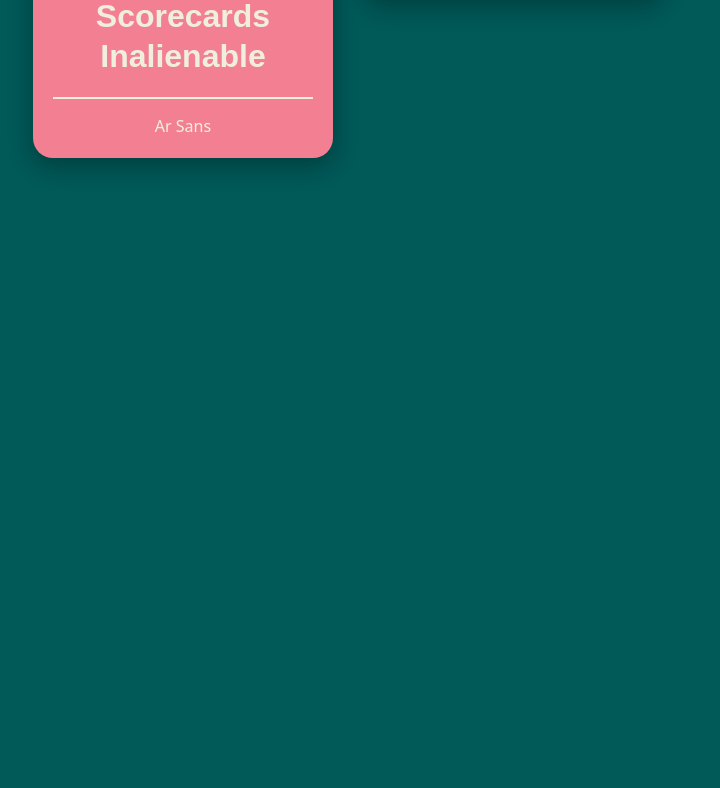
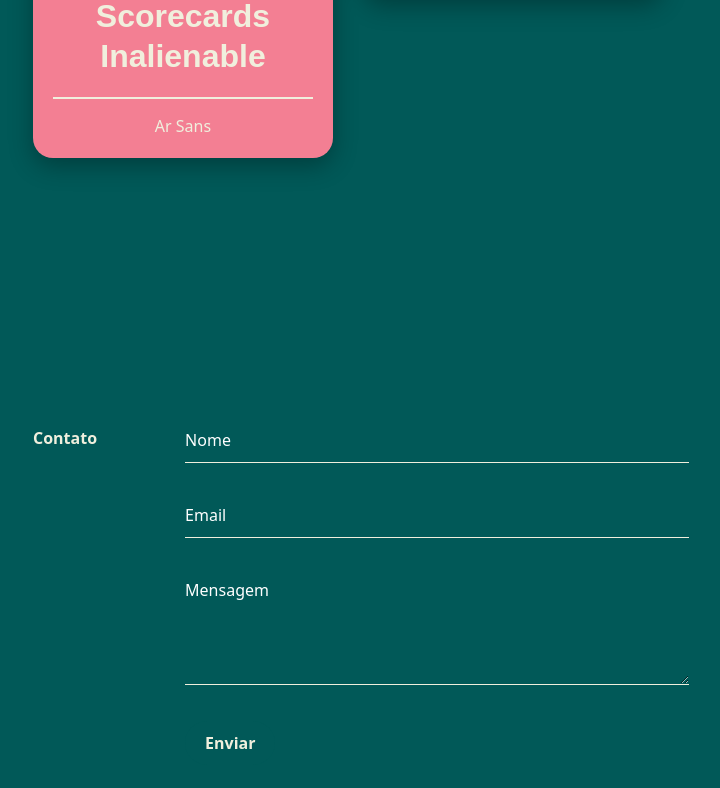
Before and after one commit to filipenegrao/ligatipo-site-2025, a Next.js app: page / in a window 1280 px wide. Shown: the part 3102-3890 px from the top of the page, without its empty margins (15-735 px from the left). Before the commit the page ends 3400 px from the top, so only its background shows below. Built offline with nearby package versions, Linux system fonts and the light colour scheme.

Commit message:
implement contact email sender

```diff
--- /dev/null
+++ b/app/api/contact/route.js
@@ -0,0 +1,49 @@
+import nodemailer from "nodemailer";
+
+// API Route for contact form (Next.js 13+ App Router)
+export async function POST(req) {
+  try {
+    const data = await req.json();
+    const { name, email, message } = data;
+
+    // Configuração do transporter
+    const transporter = nodemailer.createTransport({
+      host: process.env.EMAIL_HOST,
+      port: Number(process.env.EMAIL_PORT),
+      secure: true,
+      auth: {
+        user: process.env.EMAIL_USER,
+        pass: process.env.EMAIL_PASS,
+      },
+    });
+
+    // Monta o e-mail
+    const mailOptions = {
+      from: `Contato Ligatipo <${process.env.EMAIL_USER}>`,
+      to: process.env.EMAIL_TO,
+      subject: `Nova mensagem de contato - Ligatipo`,
+      replyTo: email,
+      text: `Nome: ${name}\nEmail: ${email}\nMensagem: ${message}`,
+      html: `<p><b>Nome:</b> ${name}</p><p><b>Email:</b> ${email}</p><p><b>Mensagem:</b><br/>${message.replace(
+        /\n/g,
+        "<br/>"
+      )}</p>`,
+    };
+
+    await transporter.sendMail(mailOptions);
+
+    return new Response(JSON.stringify({ ok: true }), {
+      status: 200,
+      headers: { "Content-Type": "application/json" },
+    });
+  } catch (error) {
+    console.error(error);
+    return new Response(
+      JSON.stringify({ ok: false, error: "Erro ao enviar e-mail." }),
+      {
+        status: 500,
+        headers: { "Content-Type": "application/json" },
+      }
+    );
+  }
+}
--- a/app/globals.scss
+++ b/app/globals.scss
@@ -1,9 +1,11 @@
+@use "sass:color";
+
 /* SCSS RGB */
 $green: rgba(1, 89, 88, 1);
 $eggshell: rgba(240, 239, 221, 1);
 $tea-rose: rgba(248, 205, 204, 1);
 $mustard: rgba(255, 221, 68, 1);
-$rose-pompadour: rgba(243, 127, 147, 1);
+$rose-pompadour: #f37f93;
 
 // SCSS SIZES
 // size for headers' width
@@ -58,3 +60,19 @@ body {
         }
     }
 }
+
+.button {
+    background-color: $green;
+    color: $eggshell;
+    border: none;
+    padding: 10px 20px;
+    border-radius: 25px;
+    cursor: pointer;
+    font-size: 16px;
+    transition: background-color 0.3s ease;
+    font-weight: bold;
+
+    &:hover {
+        background-color: color.adjust($green, $lightness: -5%);
+    }
+}
--- a/app/page.js
+++ b/app/page.js
@@ -8,6 +8,7 @@ import IntroSection from "@/components/sections/introSection";
 import WhatWeDo from "@/components/sections/whatWeDo";
 import OurTeam from "@/components/sections/ourTeam";
 import Fonts from "@/components/sections/fonts";
+import Contact from "@/components/sections/contact";
 
 export default function Home() {
   return (
@@ -32,6 +33,7 @@ export default function Home() {
       <OurTeam />
       <WhatWeDo />
       <Fonts />
+      <Contact />
     </>
   );
 }
--- /dev/null
+++ b/components/sections/contact.js
@@ -0,0 +1,105 @@
+import { useState } from "react";
+import styles from "./contact.module.scss";
+
+export default function Contact() {
+  const [form, setForm] = useState({ name: "", email: "", message: "" });
+  const [status, setStatus] = useState(null);
+  const [loading, setLoading] = useState(false);
+
+  const handleChange = (e) => {
+    setForm({ ...form, [e.target.name]: e.target.value });
+  };
+
+  const handleSubmit = async (e) => {
+    e.preventDefault();
+    setLoading(true);
+    setStatus(null);
+    try {
+      const res = await fetch("/api/contact", {
+        method: "POST",
+        headers: { "Content-Type": "application/json" },
+        body: JSON.stringify(form),
+      });
+      if (res.ok) {
+        setStatus("success");
+        setForm({ name: "", email: "", message: "" });
+      } else {
+        setStatus("error");
+      }
+    } catch (err) {
+      setStatus("error");
+    } finally {
+      setLoading(false);
+    }
+  };
+
+  return (
+    <section
+      className={`${styles["section-contact"]} ${styles.section} themed-section`}
+      data-bg="#F37F93"
+      data-menu="#015958"
+    >
+      <div className={styles["section-content"]}>
+        <h2 className={styles["section-header"]}>Contato</h2>
+        <form className={styles["contact-form"]} onSubmit={handleSubmit}>
+          <div className={styles["form-input-group"]}>
+            <input
+              type="text"
+              id="name"
+              name="name"
+              required
+              value={form.name}
+              onChange={handleChange}
+            />
+            <label htmlFor="name">Nome</label>
+          </div>
+
+          <div className={styles["form-input-group"]}>
+            <input
+              type="email"
+              id="email"
+              name="email"
+              required
+              value={form.email}
+              onChange={handleChange}
+            />
+            <label htmlFor="email">Email</label>
+          </div>
+
+          <div
+            className={`${styles["form-input-group"]} ${styles["textarea-group"]}`}
+          >
+            <textarea
+              id="message"
+              name="message"
+              rows="4"
+              required
+              value={form.message}
+              onChange={handleChange}
+            ></textarea>
+            <label htmlFor="message">Mensagem</label>
+          </div>
+
+          <button
+            type="submit"
+            className={`${styles["submit-button"]} button`}
+            disabled={loading}
+          >
+            {loading ? "Enviando..." : "Enviar"}
+          </button>
+          {status === "success" && (
+            // <p style={{ color: "green", marginTop: 10 }}>Mensagem enviada!</p>
+            <p className={`${styles["success-message"]} ${styles["message"]}`}>
+              Mensagem enviada!
+            </p>
+          )}
+          {status === "error" && (
+            <p className={`${styles["error-message"]} ${styles["message"]}`}>
+              Erro ao enviar. Tente novamente.
+            </p>
+          )}
+        </form>
+      </div>
+    </section>
+  );
+}
--- /dev/null
+++ b/components/sections/contact.module.scss
@@ -0,0 +1,65 @@
+@use "../../app/globals" as *;
+
+.section-content {
+    display: flex;
+}
+
+.contact-form {
+    padding-left: 5.5rem;
+    padding-top: 2.5rem;
+    width: 50%;
+}
+
+.form-input-group {
+    position: relative;
+
+    textarea,
+    input {
+        width: 100%;
+        padding: 10px 0;
+        font-size: 16px;
+        color: $eggshell;
+        margin-bottom: 30px;
+        border: none;
+        border-bottom: 1px solid $eggshell;
+        outline: none;
+        background: transparent;
+
+        &:focus,
+        &:valid {
+            border-bottom: 1px solid $green;
+        }
+
+        &:focus~label,
+        &:valid~label {
+            top: -20px;
+            font-size: 12px;
+            color: $green;
+        }
+    }
+
+
+    label {
+        position: absolute;
+        top: 0;
+        left: 0;
+        padding: 10px 0;
+        color: #fff;
+        font-size: 16px;
+        pointer-events: none;
+        transition: 0.2s ease all;
+    }
+}
+
+.message {
+    margin-top: 20px;
+    transition: 0.2s ease all;
+
+    &.success-message {
+        color: $green;
+    }
+
+    &.error-message {
+        color: $mustard;
+    }
+}
--- a/components/sections/ourTeam.js
+++ b/components/sections/ourTeam.js
@@ -23,7 +23,7 @@ export default function OurTeam() {
     <section
       ref={sectionRef}
       className={`${styles["section-our-team"]} ${styles.section} themed-section`}
-      data-bg="#F37F93"
+      data-bg="#015958"
       data-menu="#F0EFDD"
     >
       <div className={styles["section-content"]}>
--- a/package.json
+++ b/package.json
@@ -14,6 +14,7 @@
     "gsap": "^3.13.0",
     "lucide-react": "^0.547.0",
     "next": "16.0.0",
+    "nodemailer": "^7.0.10",
     "react": "19.1.0",
     "react-dom": "19.1.0",
     "tailwind-merge": "^3.3.1"
```
Also changed, not shown: 1 other file (tests, documents, lock files or other folders).
